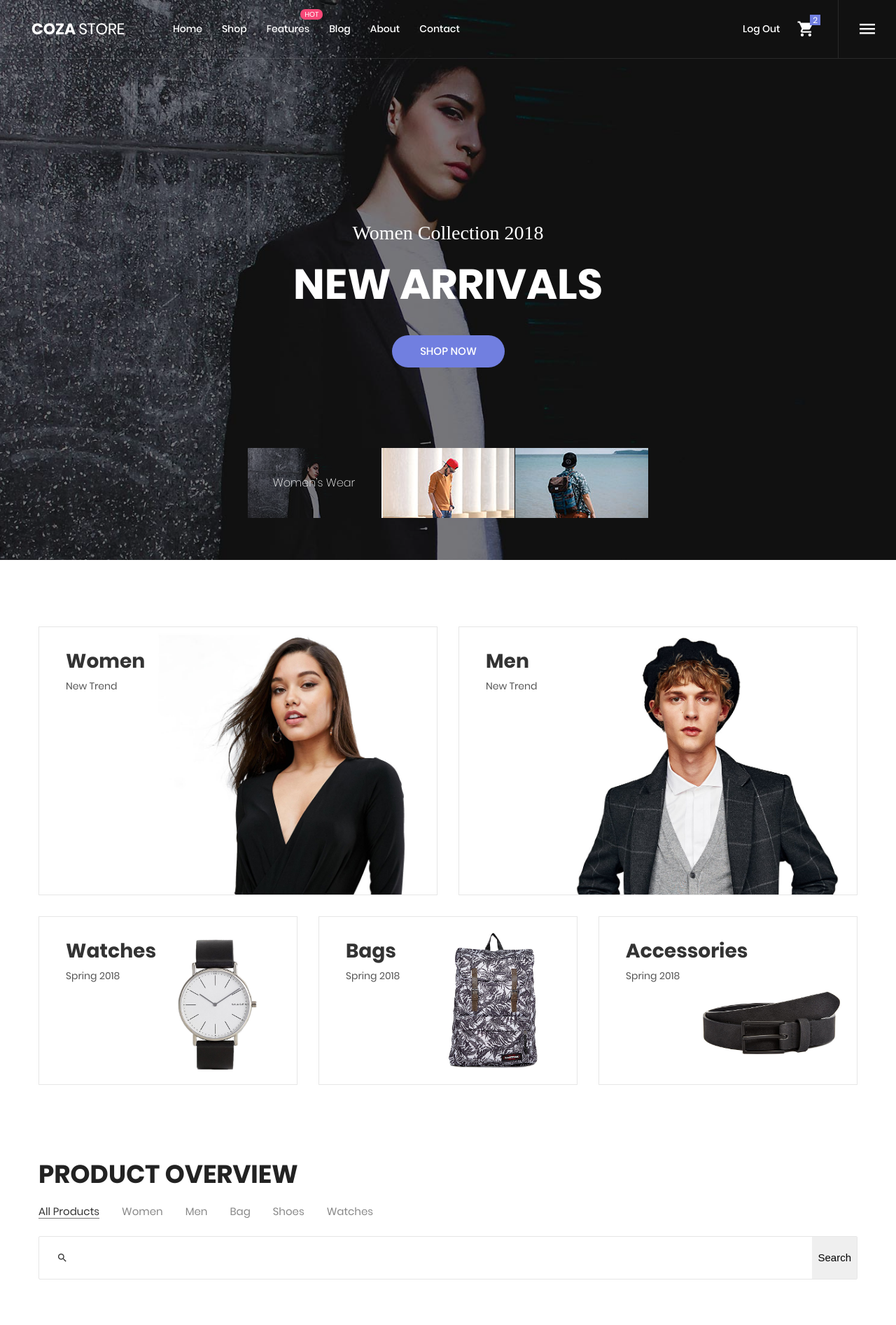
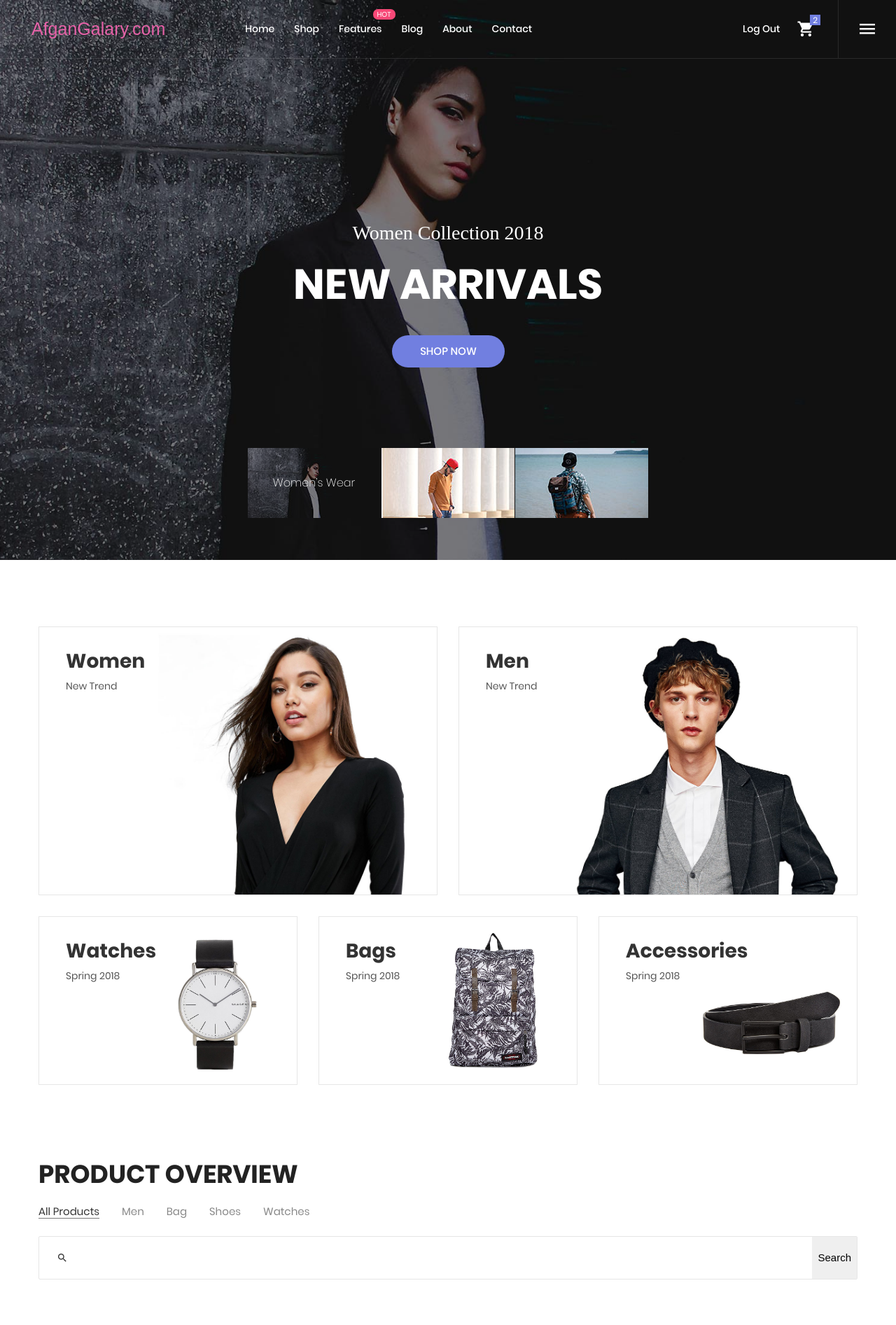
Before and after one commit to AYawari/AfghanGalary, a Django app: page /home in a window 1280 px wide. Shown: the top 1893 px of the page at 70% size. Run offline with Django 4.2, Linux system fonts and the light colour scheme; data comes from the database, SQL or seed files in the repository; parts of the project's set-up code (start-up, migrations or seed data) failed here and were passed over; some libraries are stand-ins or nearby versions; some web fonts are replaced.

Commit message:
logo for afgangalary changed

```diff
--- a/home/templates/base.html
+++ b/home/templates/base.html
@@ -47,8 +47,9 @@
 				<nav class="limiter-menu-desktop p-l-45">
 
 					<!-- Logo desktop -->
-					<a href="#" class="logo">
-						<img src="{% static 'images/icons/logo-02.png'%}" alt="IMG-LOGO">
+					<a href="#" class="main-menu">
+						{% comment %} <img src="{% static 'images/icons/logo-02.png'%}" alt="IMG-LOGO">ALiMadad.com {% endcomment %}
+							<p style="color: rgb(230, 98, 168); font-size: 25px; margin-right: 100px;">AfganGalary.com</p>
 					</a>
 
 					<!-- Menu desktop -->
--- a/home/templates/home/index.html
+++ b/home/templates/home/index.html
@@ -231,11 +231,11 @@
 					<button class="stext-106 cl6 hov1 bor3 trans-04 m-r-32 m-tb-5 how-active1" data-filter="*">
 						All Products
 					</button>
-
-					<button class="stext-106 cl6 hov1 bor3 trans-04 m-r-32 m-tb-5" data-filter=".women">
+					{% if product.product_type == 'women' %}
+					<button class="stext-106 cl6 hov1 bor3 trans-04 m-r-32 m-tb-5" data-filter="">
 						Women
 					</button>
-
+					{% endif %}
 					<button class="stext-106 cl6 hov1 bor3 trans-04 m-r-32 m-tb-5" data-filter=".men">
 						Men
 					</button>
```
Also changed, not shown: home/views.py (line endings or trailing spaces).
